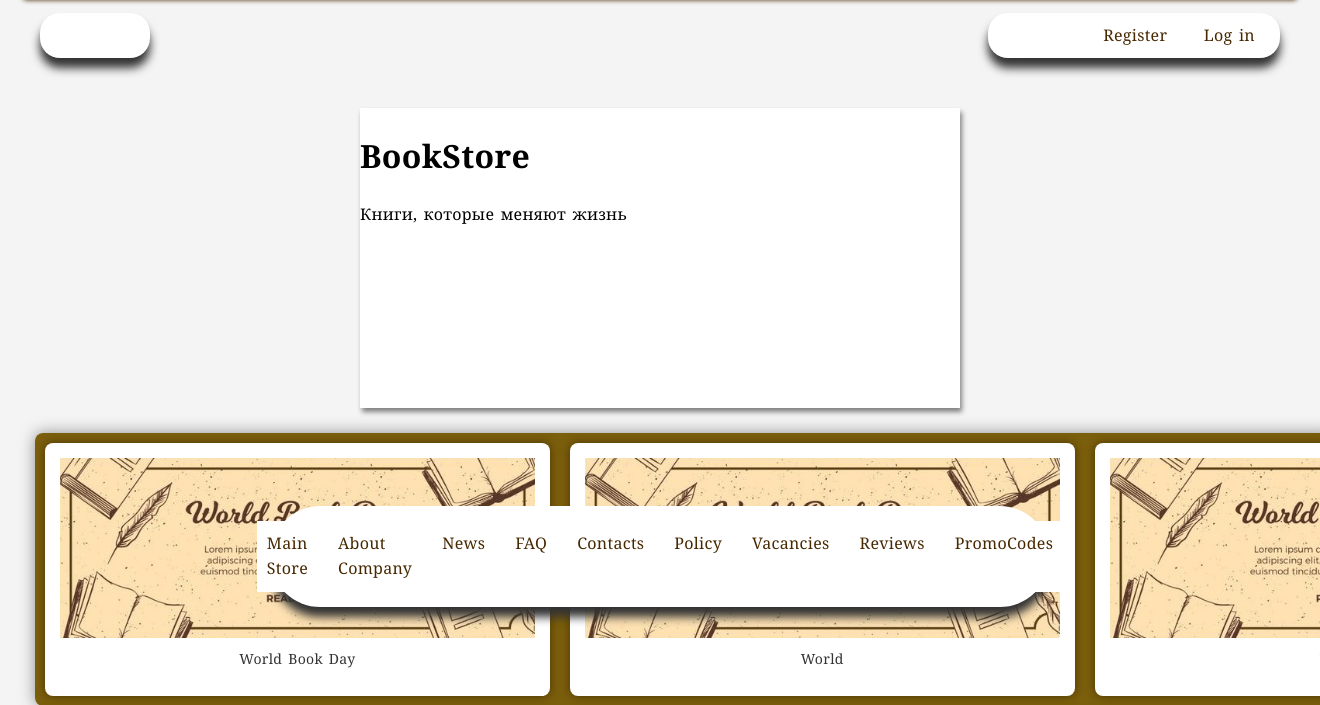
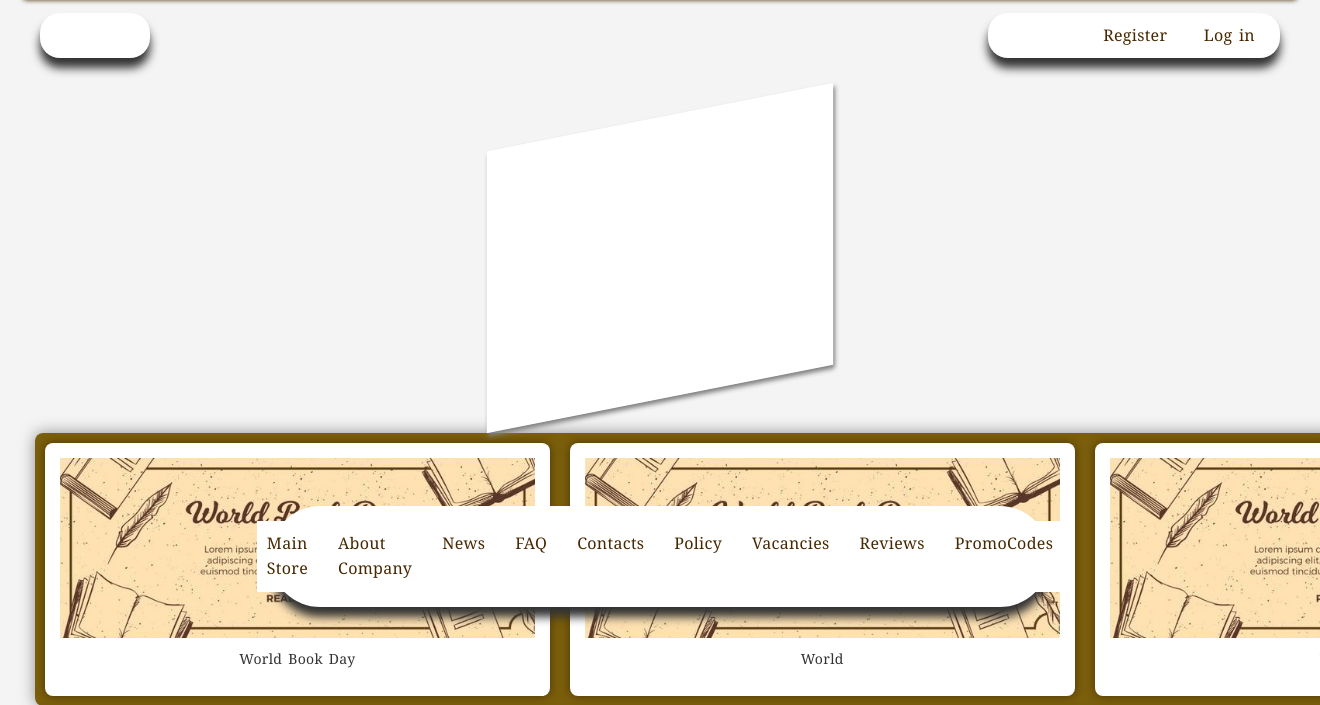
Before and after one commit to kseniavscode/igi, a Django app: template IGI/LR5/store/templates/store/book_list.html in a window 1320 px wide; the page is wider, and only the part inside the window is pictured. Shown: the part 173-878 px from the top of that part. Run offline with Django 5.2, Linux system fonts and the light colour scheme; the template is opened without the code that fills it: values that come from a table or form of the project are taken from there, others are empty; data comes from the database, SQL or seed files in the repository; some web fonts are replaced.

Commit message:
continue doing animation

```diff
--- a/IGI/LR5/static/css/book_scene.css
+++ b/IGI/LR5/static/css/book_scene.css
@@ -8,9 +8,26 @@
     }
 
 }
+@keyframes cartoonJump {
+    0% {
+        transform: translateY(-150px) scale(1, 1); /* Висит высоко */
+    }
+    40% {
+        transform: translateY(0px) scale(0.9, 1.1); /* Летит вниз, вытянулась от скорости */
+    }
+    43% {
+        transform: translateY(10px) scale(1.3, 0.7); /* БАЦ! Ударилась о пол и сплющилась */
+    }
+    60% {
+        transform: translateY(-50px) scale(0.95, 1.05); /* Отскочила вверх */
+    }
+    100% {
+        transform: translateY(-150px) scale(1, 1); /* Вернулась в исходную точку */
+    }
+}
 
-.book-scene{
-    width: 600px;
+.scene{
+    width: 400px;
     height: 300px;
     margin: 10px auto;
     box-shadow: 2px 4px 5px gray;
@@ -18,45 +35,6 @@
 
     position: relative;
     perspective: 1000px;
+    transform-style: preserve-3d;
+    transform: rotateX(20deg) rotateY(-30deg);
 }
-.book{
-    width: 300px;
-    height: 200px;
-}
-.book-cover{
-    margin: auto;
-    width: 50%;
-    height: 80%;
-    background-color: rgb(84, 44, 44);
-    border-radius: 30px;
-    border: 10px solid rgb(56, 32, 32);
-    padding: auto;
-    align-items: center;
-
-    transform-origin: right center;
-}
-
-.cover-title, .cover-subtitle{
-    color: rgb(255, 230, 87);
-    text-shadow: 0 0 5px rgb(255, 229, 80);
-}
-.cover-subtitle{
-    font-size: smaller;
-}
-
-.book-page{
-    position: absolute;
-}
-
-.book-page-left{
-
-}
-
-.book-page-right{
-
-}
-
-.company-name{
-    position: absolute;
-
-}
--- a/IGI/LR5/store/templates/store/book_list.html
+++ b/IGI/LR5/store/templates/store/book_list.html
@@ -12,38 +12,13 @@
 
 {% block book_scene %}
 
-    <div class="book-scene">
+    <div class="scene">
         <div class="book">
 
-            <div class="book-page book-page-left">
-                <div class="page-content">
-                    <div class="text-line"></div>
-                    <div class="text-line"></div>
-                    <div class="text-line short"></div>
-                    <div class="page-image"></div>
-                </div>
-            </div>
+            <div class="page-back"></div>
+            <div class="book-spine"></div>
+            <div class="page-front"></div>
 
-            <div>
-
-            </div>
-
-
-            <div class="book-page book-page-right">
-                <div class="page-content">
-                    <div class="text-line"></div>
-                    <div class="text-line"></div>
-                    <div class="text-line"></div>
-                    <div class="text-line short"></div>
-                    <div class="page-image"></div>
-                    <div class="text-line"></div>
-                    <div class="text-line"></div>
-                </div>
-            </div>
-            <div class="company-name">
-                <h1>BookStore</h1>
-                <p>Книги, которые меняют жизнь</p>
-            </div>
 
         </div>
     </div>
```
